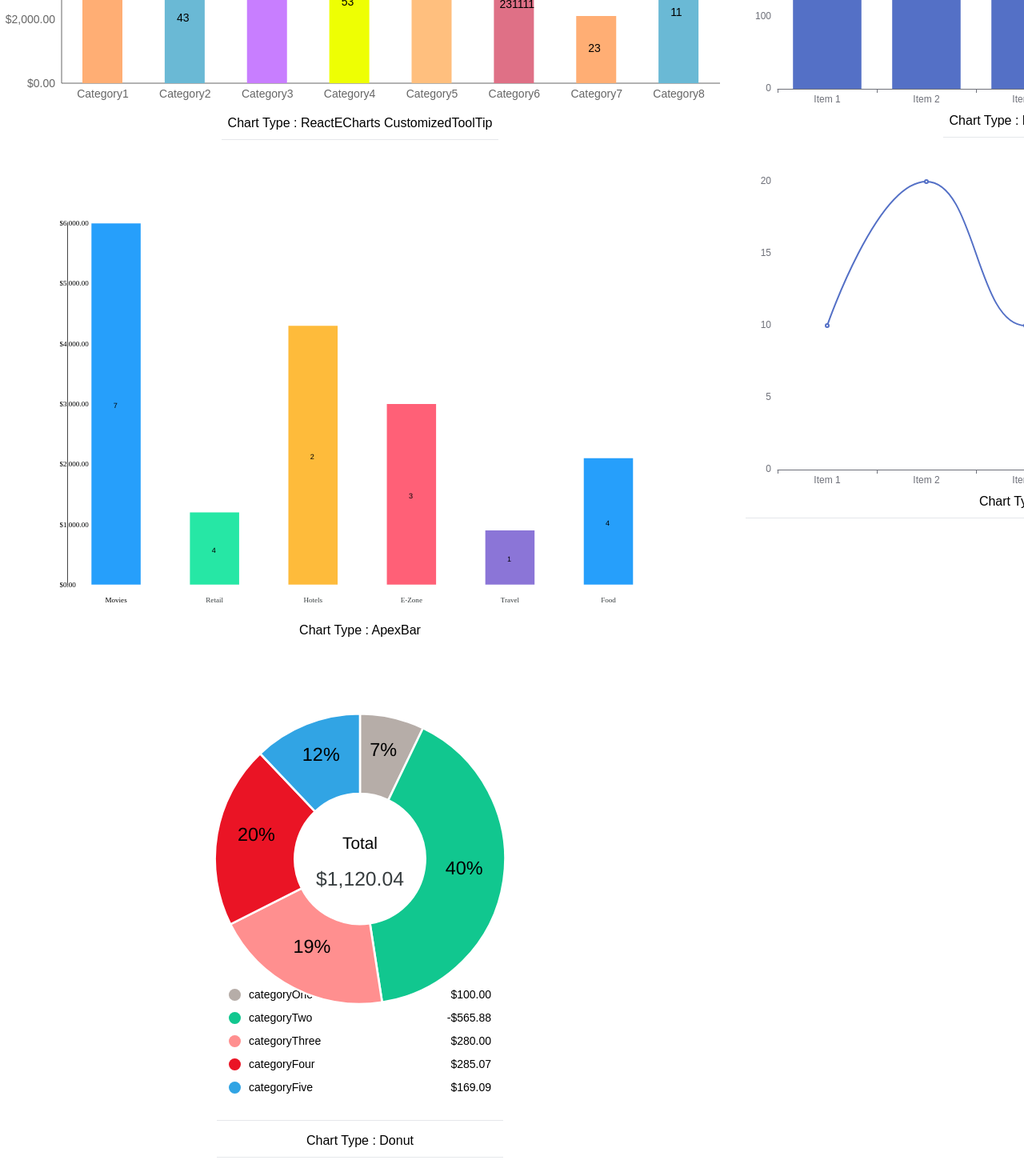
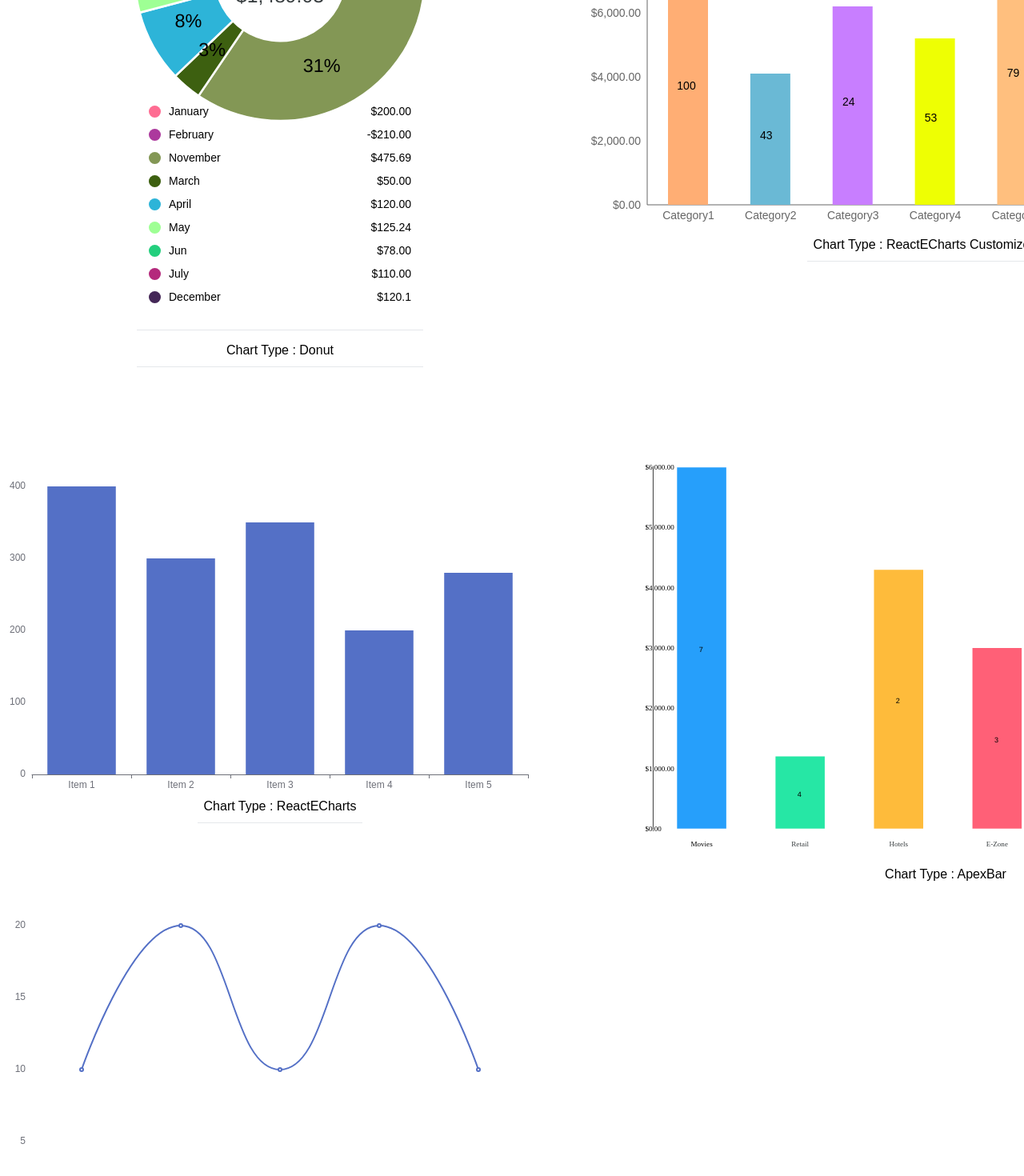
Before and after one commit to AnanthSB/reactCharts, a React (Create React App) app: page / in a window 1280 px wide. Shown: the part 280-1750 px from the top of the page at 80% size. Built offline with nearby package versions, Linux system fonts and the light colour scheme.

Commit message:
Add files via upload

```diff
--- a/src/App.js
+++ b/src/App.js
@@ -4,106 +4,158 @@ import LineChartGraph from './LineChartGraph/LineChartGraph';
 import DonutChart from './DonutChart/DonutChart';
 import donutData from './DonutChart/donutData.json';
 import BarChart1 from './barChart/BarChart';
+import { useEffect, useState } from 'react';
 
 function App() {
-  const categoryOne = donutData.data.filter((item) => {
-    return item.categoryType.toLocaleLowerCase() === 'categoryone';
-  });
-  const categoryTwo = donutData.data.filter((item) => {
-    return item.categoryType.toLocaleLowerCase() === 'categorytwo';
-  });
-  const categoryThree = donutData.data.filter((item) => {
-    return item.categoryType.toLocaleLowerCase() === 'categorythree';
-  });
-  const categoryFour = donutData.data.filter((item) => {
-    return item.categoryType.toLocaleLowerCase() === 'categoryfour';
-  });
-  const categoryFive = donutData.data.filter((item) => {
-    return item.categoryType.toLocaleLowerCase() === 'categoryfive';
-  });
-  const categoryOneTotal = () => {
+  const [categoryWiseSum, setCategoryWiseSum] = useState([]);
+  const [categorizedArray, setCategorizedArray] = useState([]);
+
+
+let people = [
+  { name: 'John', city: 'London', country: 'UK' },
+  { name: 'Jane', city: 'New York', country: 'USA' },
+  { name: 'Ananth', city: 'Paris', country: 'USA' },
+  { name: 'Jim', city: 'Paris', country: 'France' },
+  { name: 'Shetty', city: 'India', country: 'USA' },
+  { name: 'Jack', city: 'Berlin', country: 'Germany' },
+  { name: 'Chennai', city: 'China', country: 'Germany' },
+  { name: 'Jill', city: 'Tokyo', country: 'Japan' }
+];
+
+const letters = new Set(["a","b","c"]);
+
+const [barGraphData, setBarGraphData] = useState([]);
+const colors = [
+  '#FFAE74',
+  '#6AB9D5',
+  '#C87EFF',
+  '#EEFF03',
+  '#FFBF7E',
+  '#DF7086',
+  '#FFAE74',
+  '#6AB9D5',
+  '#FFAE74',
+  '#6AB9D5'
+];
+useEffect(()=>{
+  // forBarcChart - 1st Graph
+  const apiData = [
+    {
+      name: 'Category1',
+      uv: 7200,
+      amt: 7200,
+      totalOrders: 100
+    },
+    {
+      name: 'Category2',
+      uv: 4100,
+      amt: 4100,
+      totalOrders: 43
+    },
+    {
+      name: 'Category3',
+      uv: 6200,
+      amt: 6200,
+      totalOrders: 24
+    },
+    {
+      name: 'Category4',
+      uv: 5200,
+      amt: 5200,
+      totalOrders: 53
+    },
+    {
+      name: 'Category5',
+      uv: 8000,
+      amt: 8000,
+      totalOrders: 79
+    },
+    {
+      name: 'Category6',
+      uv: 5000,
+      amt: 5000,
+      totalOrders: 23
+    },
+    {
+      name: 'Category7',
+      uv: 2100,
+      amt: 2100,
+      totalOrders: 23
+    },
+    {
+      name: 'Category8',
+      uv: 4500,
+      amt: 4500,
+      totalOrders: 1
+    },
+  ];
+  setBarGraphData(apiData.map((item,index)=>{
+    return {
+      ...item,
+      color: `${colors[index]}`
+    }
+  }))
+
+
+  // For DonutChart circle wala
+  let arr1 = donutData.data.map((item)=>item.categoryType);
+  const uniqueArr1 = Array.from(new Set(arr1));  //destructuring the unique set objects into an array
+
+  const categoryByTotal = (index) => {
     let sum = 0;
-    for (let i = 0; i < categoryOne.length; i++) {
-      sum += categoryOne[i].AvailableBalance;
+    for (let i = 0; i < donutData.data.length; i++) {
+      if(donutData.data[i].categoryType === uniqueArr1[index]){
+        sum += donutData.data[i].AvailableBalance;
+      }
     }
     return sum;
   };
-  const categoryTwoTotal = () => {
-    let sum = 0;
-    for (let i = 0; i < categoryTwo.length; i++) {
-      sum += categoryTwo[i].AvailableBalance;
+  let arr = uniqueArr1.map((item,index)=>{
+    return categoryByTotal(index);
+  })
+
+  const categorizeArray = uniqueArr1.map((item)=>{
+    let arr = [];
+    for(let i=0; i<donutData?.data.length; i++){
+      if(item === donutData?.data[i].categoryType){
+        arr.push(donutData.data[i])
+      }
     }
-    return sum;
-  };
-  const categoryThreeTotal = () => {
-    let sum = 0;
-    for (let i = 0; i < categoryThree.length; i++) {
-      sum += categoryThree[i].AvailableBalance;
-    }
-    return sum;
-  };
-  const categoryFourTotal = () => {
-    let sum = 0;
-    for (let i = 0; i < categoryFour.length; i++) {
-      sum += categoryFour[i].AvailableBalance;
-    }
-    return sum;
-  };
-  const categoryFiveTotal = () => {
-    let sum = 0;
-    for (let i = 0; i < categoryFive.length; i++) {
-      sum += categoryFive[i].AvailableBalance;
-    }
-    return sum;
-  };
-  const chartSeries = [
-    categoryOne,
-    categoryTwo,
-    categoryThree,
-    categoryFour,
-    categoryFive
-  ].map((item) => {
-    let list = item.map((item,index) => {
-      return {
-        label: `${index+1}. ${item.subCategoryType}`,
-        value: item.AvailableBalance
-      };
-    });
-    return list;
-  });
-  //
+    return arr;
+  })
 
-let people = [  { name: 'John', city: 'London', country: 'UK' },
-  { name: 'Jane', city: 'New York', country: 'USA' },
-  { name: 'Ananth', city: 'Paris', country: 'USA' },
-    { name: 'Jim', city: 'Paris', country: 'France' },
-    { name: 'Shetty', city: 'India', country: 'USA' },
-    { name: 'Jack', city: 'Berlin', country: 'Germany' },
-    { name: 'Chennai', city: 'China', country: 'Germany' },
-        { name: 'Jill', city: 'Tokyo', country: 'Japan' }];
+  setCategorizedArray(categorizeArray)
+  setCategoryWiseSum(arr)
 
-let list =[];
-for(let i=0; i<people.length-1; i++){
-  // list.push(people.filter((item,index) => item.country === people[index+1].country));
-  if(people[i].country === people[i+1].country){
-    list.push(people.filter((item) => item.country === people[i+1].country));
-  }
-}
-// let newList = [];
-// for(let i=0; i<people.length-1; i++){
-//   for(let j=0; j<list[i].length; j++){
-//     if(!people[i].country === list[i].country){
-//       newList.push(people[i]);
-//     }
-//   }
-// }
-
-// window.alert(JSON.stringify(list));
-// Output: [{ name: 'Jim', city: 'Paris', country: 'France' }]
+},[])
   return (
     <div style={{display:'grid',gridTemplateColumns:'repeat(2,1fr)',justifyItems:'center'}} className={`${styles.appContainer} gap-[2rem] pt-[8px]`}>
+              <DonutChart
+              label={'Total'} //That goes center of the DonutChart
+              titleLabel={'Apex DonutChart'}
+              donutData={categorizedArray}
+              walletsByTotal={categoryWiseSum}
+              chartSeries={categorizedArray.map((item)=>{
+                let list = item.map((item,index) => {
+                  return {
+                    label: `${index+1}. ${item?.subCategoryType}`,
+                    value: item?.AvailableBalance
+                  };
+                });
+                return list;
+              })}
+              // colors={[`#b6aDA8`, `#11c78F`, `#FF8F8F`, `#EA1425`, `#31a4e4`]}
+              showNegative={1} //pass index of the series, which you want to show in -ve
+              colors={categorizedArray.map((item)=>{
+                return  `#${Math.random().toString(16).slice(2,8).padEnd(6,0)}`;
+              })}
+              // trying for to show in red color based on a condition where subCategoryType === "loans"
+              // colors={categorizedArray.map((item)=>{
+              //   return  item?.subCategoryType === "Loans" ? `#${Math.random().toString(16).slice(2,8).padEnd(6,0)}` : "#FF0000";
+              // })}
+        />
         <div className='flex flex-col items-center justify-center w-full'>
-          <BarGraphComponent />
+          <BarGraphComponent barGraphData={barGraphData} />
           <p className='flex justify-center p-2 border-b'>Chart Type : ReactECharts CustomizedToolTip</p>
         </div>
         <div className='flex flex-col items-center justify-center w-full'>
@@ -115,28 +167,6 @@ for(let i=0; i<people.length-1; i++){
           <p>Chart Type : ApexBar</p>
         </div>
         <LineChartGraph />
-        <DonutChart
-              label={'Total'}
-              titleLabel={'Apex DonutChart'}
-              // donutData prop takes an array containing categoriesTypes
-              donutData={[
-                categoryOne,
-                categoryTwo,
-                categoryThree,
-                categoryFour,
-                categoryFive
-              ]}
-              colors={[`#b6aDA8`, `#11c78F`, `#FF8F8F`, `#EA1425`, `#31a4e4`]}
-              chartSeries={chartSeries}
-              walletsByTotal={[
-                categoryOneTotal(),
-                categoryTwoTotal(),
-                categoryThreeTotal(),
-                categoryFourTotal(),
-                categoryFiveTotal()
-              ]}
-              showNegative={1} //pass index of the series, which you want to show in -ve
-        />
     </div>
   );
 }
--- a/src/DonutChart/DonutChart.js
+++ b/src/DonutChart/DonutChart.js
@@ -1,10 +1,11 @@
 import PropTypes from 'prop-types';
-import React from 'react';
+import React, { useEffect, useState } from 'react';
 import Chart from 'react-apexcharts';
 import './DonutChart.css';
 
 // Will move DonutChart component to MoleculesFolder once it is finalized, for re-usability
 export default function DonutChart({
+  categorizedArray,
   label,
   BottomLabel,
   donutData,
@@ -13,6 +14,8 @@ export default function DonutChart({
   walletsByTotal,
   showNegative
 }) {
+  const [chartSeriesData, setChartSeriesData] = useState([]);
+  // const [networthAmount, setNetworthAmount] = useState(0);
     const capitalizeFirstLetter = (str="")=>{
       let letters = str?.toLocaleLowerCase();
       let updatedStr = "";
@@ -35,7 +38,14 @@ export default function DonutChart({
       ? item[0]?.categoryType
       : 'categoryOne';
   });
-  const networthAmount = walletsByTotal.reduce((a, b) => a + b);
+  // const networthAmount = walletsByTotal?.reduce((a, b) => a + b);
+  const networthAmount = ()=>{
+    let sum =0;
+    for(let i=0; i<walletsByTotal.length; i++){
+      sum += walletsByTotal[i];
+    }
+    return sum
+  }
   const options = {
     // legend false for hiding the default labelsContainer section
     legend: {
@@ -62,7 +72,7 @@ export default function DonutChart({
               fontWeight: 'normal',
               color: 'black',
               formatter: function (w) {
-                return `$${getValue(networthAmount - walletsByTotal[2])}`;
+                return `$${getValue(networthAmount())}`;
               }
             }
           }
@@ -132,7 +142,20 @@ export default function DonutChart({
       }
     }
   };
-
+  useEffect(()=>{
+    const chartSeries = categorizedArray?.map((item) => {
+      let list = item.map((item,index) => {
+        return {
+          label: `${index+1}. ${item?.subCategoryType}`,
+          value: item?.AvailableBalance
+        };
+      });
+      return list;
+    });
+    setChartSeriesData(chartSeries);
+    // alert(JSON.stringify(chartSeries))
+    // setNetworthAmount(walletsByTotal?.reduce((a, b) => a + b))
+  },[])
   return (
     <div className="flex flex-col items-center justify-start pt-[3rem] pb-[6px] px-[25%] bg-white mb-[10px]">
       <div className="text-center mb-[20px]">
--- a/src/DonutChart/donutData.json
+++ b/src/DonutChart/donutData.json
@@ -2,75 +2,81 @@
   "data": [
     {
       "id": 1,
-      "categoryType": "categoryOne",
-      "subCategoryType": "subCategory",
+      "categoryType": "January",
+      "subCategoryType": "Profit",
       "AvailableBalance": 100.0
     },
     {
       "id": 3,
-      "categoryType": "categoryFour",
-      "subCategoryType": "subCategory",
+      "categoryType": "February",
+      "subCategoryType": "Loans",
       "AvailableBalance": 210.0
     },
     {
+      "id": 12,
+      "categoryType": "November",
+      "subCategoryType": "Profit",
+      "AvailableBalance": 200.01
+    },
+    {
       "id": 4,
-      "categoryType": "categoryThree",
-      "subCategoryType": "subCategory",
+      "categoryType": "March",
+      "subCategoryType": "Profit",
       "AvailableBalance": 50.0
     },
     {
       "id": 5,
-      "categoryType": "categoryThree",
-      "subCategoryType": "subCategory",
+      "categoryType": "April",
+      "subCategoryType": "Profit",
       "AvailableBalance": 120.0
     },
     {
       "id": 6,
-      "categoryType": "categoryFour",
-      "subCategoryType": "subCategory",
+      "categoryType": "May",
+      "subCategoryType": "Profit",
       "AvailableBalance": 75.07
     },
     {
       "id": 7,
-      "categoryType": "categoryFive",
-      "subCategoryType": "subCategory",
+      "categoryType": "Jun",
+      "subCategoryType": "Profit",
       "AvailableBalance": 78.0
     },
     {
+      "id": 12,
+      "categoryType": "November",
+      "subCategoryType": "Profit",
+      "AvailableBalance": 100.34
+    },
+    {
       "id": 8,
-      "categoryType": "categoryThree",
-      "subCategoryType": "subCategory",
+      "categoryType": "July",
+      "subCategoryType": "Profit",
       "AvailableBalance": 110.0
     },
     {
-      "id": 9,
-      "categoryType": "categoryFive",
-      "subCategoryType": "subCategory",
-      "AvailableBalance": 91.09
-    },
-    {
-      "id": 10,
-      "categoryType": "categoryTwo",
-      "subCategoryType": "subCategory",
-      "AvailableBalance": 145.34
-    },
-    {
-      "id": 11,
-      "categoryType": "categoryTwo",
-      "subCategoryType": "subCategory",
-      "AvailableBalance": 125.1
-    },
-    {
       "id": 12,
-      "categoryType": "categoryTwo",
-      "subCategoryType": "subCategory",
+      "categoryType": "November",
+      "subCategoryType": "Profit",
       "AvailableBalance": 175.34
     },
     {
       "id": 13,
-      "categoryType": "categoryTwo",
-      "subCategoryType": "subCategory",
+      "categoryType": "December",
+      "subCategoryType": "loss",
       "AvailableBalance": 120.1
+    },
+    {
+      "id": 1,
+      "categoryType": "January",
+      "subCategoryType": "Profit",
+      "AvailableBalance": 100.0
+    },
+    {
+      "id": 6,
+      "categoryType": "May",
+      "subCategoryType": "loss",
+      "AvailableBalance": 50.17
     }
   ]
 }
--- a/src/barChart/BarChart.js
+++ b/src/barChart/BarChart.js
@@ -52,101 +52,7 @@ export default function BarChart1(){
   );
 }
 
-// export default BarChart;
-
-const colors = [
-  '#FFAE74',
-  '#6AB9D5',
-  '#C87EFF',
-  '#EEFF03',
-  '#FFBF7E',
-  '#DF7086',
-  '#FFAE74',
-  '#6AB9D5',
-  '#FFAE74',
-  '#6AB9D5'
-];
-
-const apiData = [
-  {
-    name: 'Category1',
-    uv: 7200,
-    amt: 7200,
-    totalOrders: 100
-  },
-  {
-    name: 'Category2',
-    uv: 4100,
-    amt: 4100,
-    totalOrders: 43
-  },
-  {
-    name: 'Category3',
-    uv: 6200,
-    amt: 6200,
-    totalOrders: 24
-  },
-  {
-    name: 'Category4',
-    uv: 5200,
-    amt: 5200,
-    totalOrders: 53
-  },
-  {
-    name: 'Category5',
-    uv: 8000,
-    amt: 8000,
-    totalOrders: 79
-  },
-  {
-    name: 'Category6',
-    uv: 5000,
-    amt: 5000,
-    totalOrders: 231111
-  },
-  {
-    name: 'Category7',
-    uv: 2100,
-    amt: 2100,
-    totalOrders: 23
-  },
-  {
-    name: 'Category8',
-    uv: 4500,
-    amt: 4500,
-    totalOrders: 11
-  },
-];
-const data = apiData.map((item, index) => {
-  return {
-    ...item,
-    color: `${colors[index]}`
-  };
-});
-const CustomizedLabel = (props) => {
-  const { x, y, fill, value } = props;
-  let res;
-  for (let i = 0; i < data.length; i++) {
-    if (data[i].amt === value) {
-      res = data[i].totalOrders;
-    }
-  }
-  return (
-    <text
-      x={x}
-      y={y}
-      dy={value / 47}
-      dx={`${res}`.length <= 1 ? 10 : `${res}`.length <= 2 ? 15 : `${res}`.length <= 3 ? 15 : `${res}`.length > 3 ? 7 : 0}
-      fontSize="14"
-      // fontFamily="sans-serif"
-      fill="#000"
-      textAnchor="right"
-    >
-      {res}
-    </text>
-  );
-};
-export function BarGraphComponent({ barChartData }) {
+export function BarGraphComponent({ barGraphData }) {
   const CustomTooltip = (data) => {
     const { active, payload, label } = data;
     if (active && payload && payload.length) {
@@ -178,6 +84,49 @@ export function BarGraphComponent({ barChartData }) {
     }
     return null;
   };
+
+  const CustomizedLabel = (props) => {
+    const { x, y, fill, value, width, height } = props;
+    let res;
+    for (let i = 0; i < barGraphData.length; i++) {
+      if (barGraphData[i].amt === value) {
+        res = barGraphData[i].totalOrders;
+      }
+    }
+    const dxLength = (res)=>{
+      let size= 0;
+      switch(`${res}`.length){
+        case 1:
+         size = 25;
+         break
+        case 2:
+          size = 20;
+          break
+        case 3:
+          size = 23;
+          break
+        default:
+          size=10
+      }
+      return size;
+    }
+    return (
+      <text
+        x={x}
+        y={y}
+        // dy={-6}
+        dy={Math.round(height/2)}
+        dx={dxLength(res)}
+        // dx={`${res}`.length <= 1 ? 10 : `${res}`.length <= 2 ? 15 : `${res}`.length <= 3 ? 25 : 0}
+        fontSize="14"
+        // fontFamily="sans-serif"
+        fill="#000"
+        textAnchor="middle"
+      >
+        {res}
+      </text>
+    );
+  };
   let [posData, setposData] = useState({});
 
   const formatYAxis = (tickitem) => {
@@ -195,7 +144,7 @@ export function BarGraphComponent({ barChartData }) {
       className={`mt-14 ${styles.rechartsWrapper}`}
       width={900}
       height={350}
-      data={data}
+      data={barGraphData}
       // barCategoryGap={data.length >= 7 ? '20%' : '25%'}
       margin={{
         top: 0,
@@ -217,7 +166,7 @@ export function BarGraphComponent({ barChartData }) {
         tickFormatter={formatYAxis}
       />
       <Tooltip
-        content={<CustomTooltip data={data} />}
+        content={<CustomTooltip data={barGraphData} />}
         cursor={false}
         position={{ x: posData.x - 12, y: posData.y - 80 }}
         wrapperStyle={{ outline: 'none' }}
@@ -233,10 +182,10 @@ export function BarGraphComponent({ barChartData }) {
         }}
         // position="right"
       >
-        {data.map((entry, index) => (
+        {barGraphData.map((entry, index) => (
           <Cell
             key={`cell-${index}`}
-            fill={colors[index % 20]}
+            fill={barGraphData[index].color}
             position="right"
           />
         ))}
```
